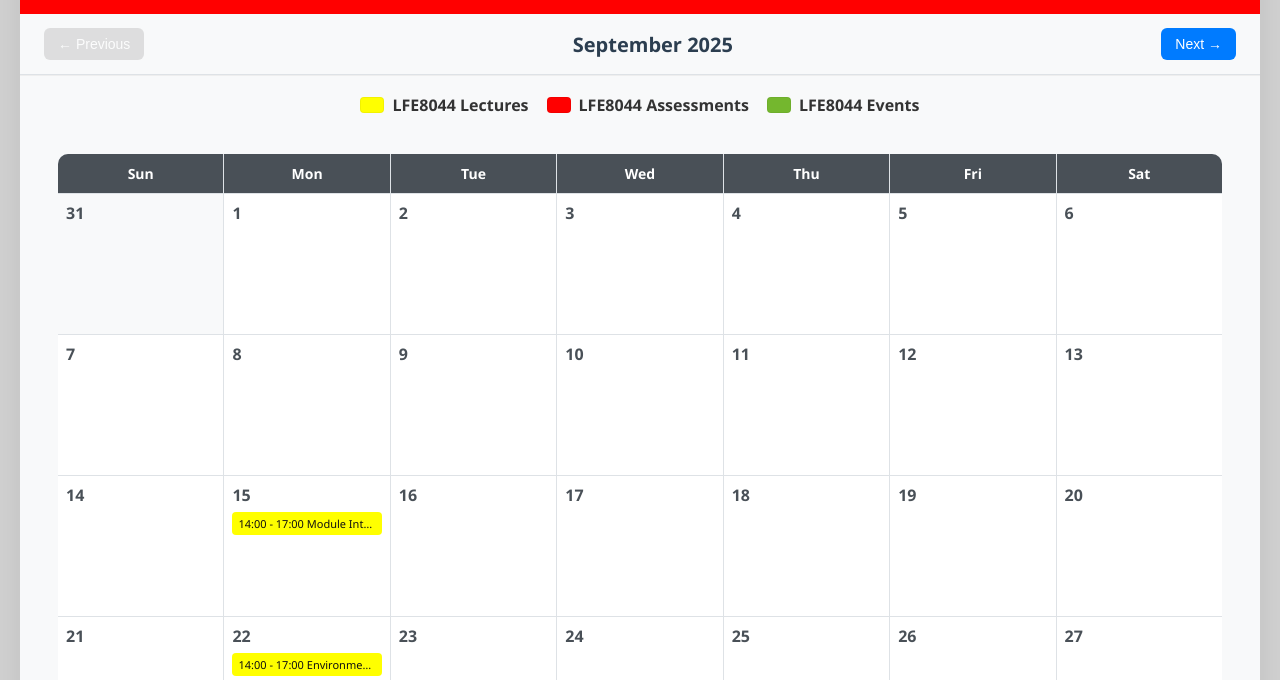
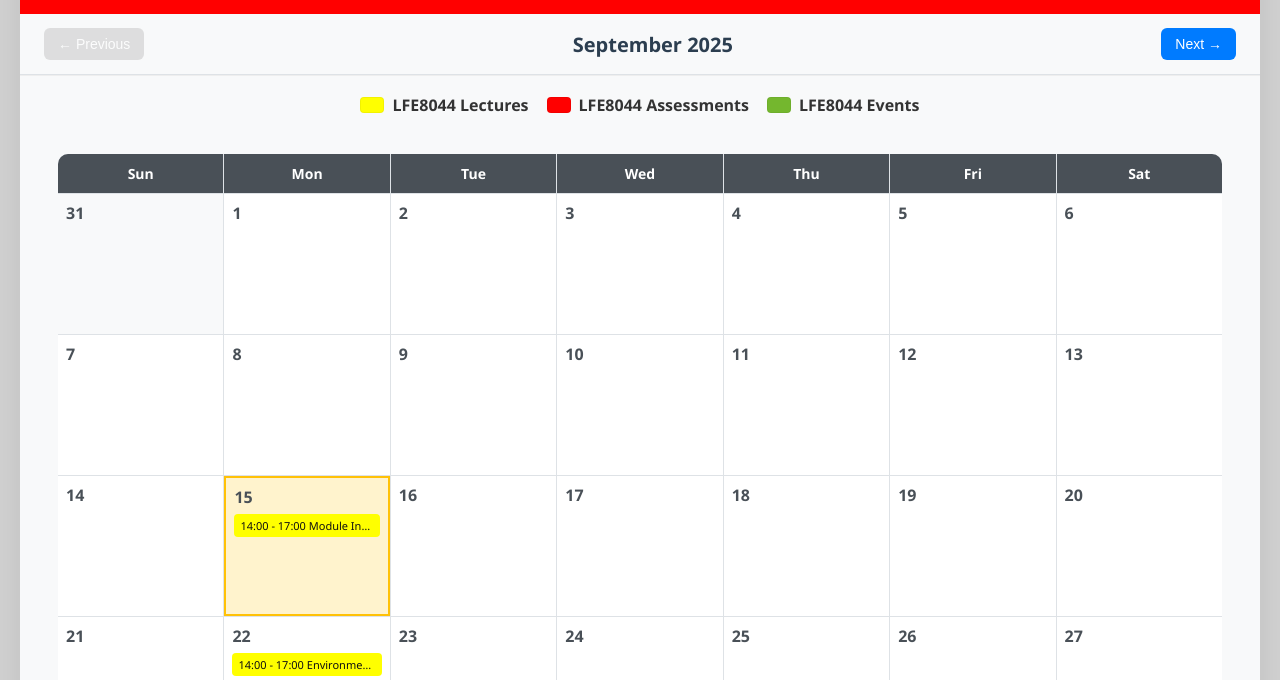
Before and after one commit to interactive-module-calendars/LFE8044-interactive-calendar, a plain HTML site: page index.html in a window 1280 px wide. Shown: the part 120-800 px from the top of the page. Drawn offline with Linux system fonts and the light colour scheme.

Commit message:
Update index.html

```diff
--- a/index.html
+++ b/index.html
@@ -333,6 +333,14 @@
     cell.appendChild(num);
 
     const dateStr = `${year}-${String(month + 1).padStart(2, '0')}-${String(day).padStart(2, '0')}`;
+
+    // ✅ Check if this is "today"
+  const today = new Date();
+  const todayStr = `${today.getFullYear()}-${String(today.getMonth() + 1).padStart(2, '0')}-${String(today.getDate()).padStart(2, '0')}`;
+  if (dateStr === todayStr) {
+    cell.classList.add('today');
+  }
+
     sessionData.filter(s => s.date === dateStr).forEach(s => {
       const el = document.createElement('div');
       el.className = 'session';
```
